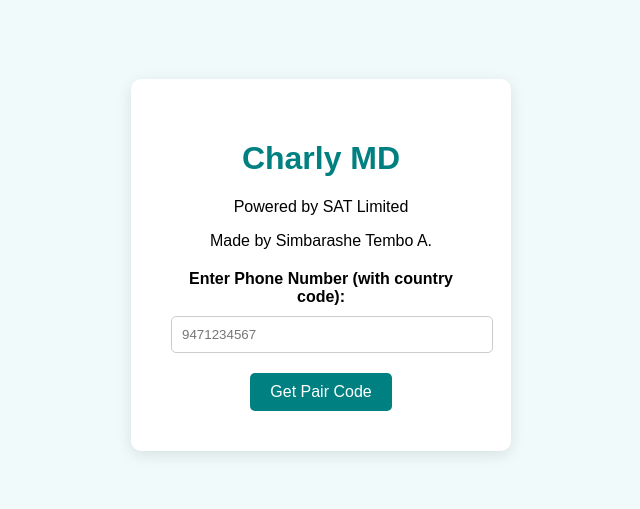
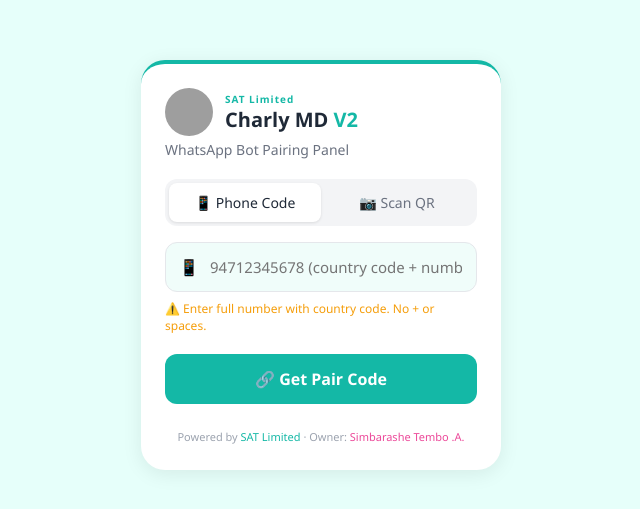
Before and after one commit to Simbarasheat/Charly-MD-, a website: page index.html in a window 1280 px wide. Shown: the part 135-644 px from the top of the page, without its empty margins (319-959 px from the left). Drawn offline with Linux system fonts and the light colour scheme; grey boxes are pictures that could not be loaded.

Commit message:
Update index.html

```diff
--- a/index.html
+++ b/index.html
@@ -3,64 +3,134 @@
 <head>
   <meta charset="UTF-8">
   <meta name="viewport" content="width=device-width, initial-scale=1.0">
-    <title>Charly MD</title>
+  <title>Charly MD V2 - WhatsApp Bot Pairing</title>
   <style>
+    * {margin:0; padding:0; box-sizing:border-box; font-family: 'Segoe UI', Roboto, sans-serif;}
     body {
-            font-family: Arial, sans-serif;
-            background-color: #f0fafa;
+      background: #e6fffa;
+      min-height: 100vh;
       display: flex;
       justify-content: center;
       align-items: center;
-            height: 100vh;
-            margin: 0;
+      padding: 20px;
     }
-        .container {
+   .card {
       background: white;
-            padding: 40px;
-            border-radius: 10px;
-            box-shadow: 0 4px 15px rgba(0,0,0,0.1);
+      border-radius: 24px;
+      padding: 24px;
+      width: 100%;
+      max-width: 360px;
+      box-shadow: 0 4px 20px rgba(0,0,0,0.08);
+      border-top: 4px solid #14b8a6;
+    }
+   .header {display: flex; align-items: center; gap: 12px; margin-bottom: 4px;}
+   .avatar {width: 48px; height: 48px; border-radius: 50%;}
+   .sub {font-size: 10px; color: #14b8a6; letter-spacing: 1px; font-weight: 600;}
+   .title {font-size: 20px; font-weight: 700; color: #1f2937;}
+   .title span {color: #14b8a6;}
+   .subtitle {color: #6b7280; font-size: 14px; margin: 4px 0 20px 0;}
+   .tabs {
+      display: flex;
+      background: #f3f4f6;
+      border-radius: 12px;
+      padding: 4px;
+      margin-bottom: 16px;
+    }
+   .tab {
+      flex: 1;
+      padding: 10px;
+      border: none;
+      background: transparent;
+      border-radius: 8px;
+      font-size: 14px;
+      font-weight: 500;
+      color: #6b7280;
+      cursor: pointer;
+    }
+   .tab.active {background: white; color: #1f2937; box-shadow: 0 1px 3px rgba(0,0,0,0.1);}
+   .input-group {position: relative; margin-bottom: 8px;}
+   .input-group input {
+      width: 100%;
+      padding: 14px 14px 14px 44px;
+      border: 1px solid #e5e7eb;
+      background: #f0fdfa;
+      border-radius: 12px;
+      font-size: 15px;
+      outline: none;
+    }
+   .input-group input:focus {border-color: #14b8a6;}
+   .input-icon {
+      position: absolute;
+      left: 14px;
+      top: 50%;
+      transform: translateY(-50%);
+    }
+   .warning {
+      display: flex;
+      align-items: center;
+      gap: 6px;
+      color: #f59e0b;
+      font-size: 12px;
+      margin-bottom: 20px;
+    }
+   .btn {
+      width: 100%;
+      padding: 14px;
+      background: #14b8a6;
+      color: white;
+      border: none;
+      border-radius: 12px;
+      font-size: 16px;
+      font-weight: 600;
+      cursor: pointer;
+      margin-bottom: 24px;
+    }
+   .btn:hover {background: #0d9488;}
+   .footer {
       text-align: center;
-            width: 300px;
+      font-size: 11px;
+      color: #9ca3af;
+      line-height: 1.6;
     }
-        h1 {
-            color: #008080;
-        }
-        label {
-            display: block;
-            margin: 20px 0 10px;
-            font-weight: bold;
-        }
-        input[type="text"] {
-            width: 100%;
-            padding: 10px;
-            border: 1px solid #ccc;
-            border-radius: 5px;
-        }
-        button {
-            margin-top: 20px;
-            padding: 10px 20px;
-            border: none;
-            background-color: #008080;
-            color: white;
-            border-radius: 5px;
-            cursor: pointer;
-            font-size: 16px;
-        }
-        button:hover {
-            background-color: #005757;
-        }
+   .footer .teal {color: #14b8a6; font-weight: 500;}
+   .footer .pink {color: #ec4899; font-weight: 500;}
+   #qr-panel {display: none; text-align: center; padding: 40px 0; color: #6b7280;}
   </style>
 </head>
 <body>
-    <div class="container">
-        <h1>Charly MD</h1>
-        <p>Powered by SAT Limited</p>
-        <p>Made by Simbarashe Tembo A.</p>
-        <form action="/pair" method="POST">
-            <label for="phone">Enter Phone Number (with country code):</label>
-            <input type="text" id="phone" name="phone" placeholder="9471234567" required>
-            <button type="submit">Get Pair Code</button>
-        </form>
+  <div class="card">
+    <div class="header">
+      <img src="https://files.catbox.moe/37ds7j.png" alt="Avatar" class="avatar">
+      <div>
+        <div class="sub">SAT Limited</div>
+        <h1 class="title">Charly MD <span>V2</span></h1>
       </div>
-</body>
-</html>
+    </div>
+
+    <p class="subtitle">WhatsApp Bot Pairing Panel</p>
+
+    <div class="tabs">
+      <button class="tab active" onclick="switchTab('phone')">📱 Phone Code</button>
+      <button class="tab" onclick="switchTab('qr')">📷 Scan QR</button>
+    </div>
+
+    <div id="phone-panel">
+      <div class="input-group">
+        <span class="input-icon">📱</span>
+        <input type="text" id="phone" placeholder="94712345678 (country code + number)">
+      </div>
+
+      <div class="warning">
+        ⚠️ Enter full number with country code. No + or spaces.
+      </div>
+
+      <button class="btn" onclick="getPairCode()">🔗 Get Pair Code</button>
+    </div>
+
+    <div id="qr-panel">
+      QR Code will appear here
+    </div>
+
+    <div class="footer">
+      Powered by <span class="teal">SAT Limited</span> · Owner: <span class="pink">Simbarashe Tembo .A.</span>
+      </div> <!-- footer -->
```
Lines whose indentation alone changed are shown as unchanged.
